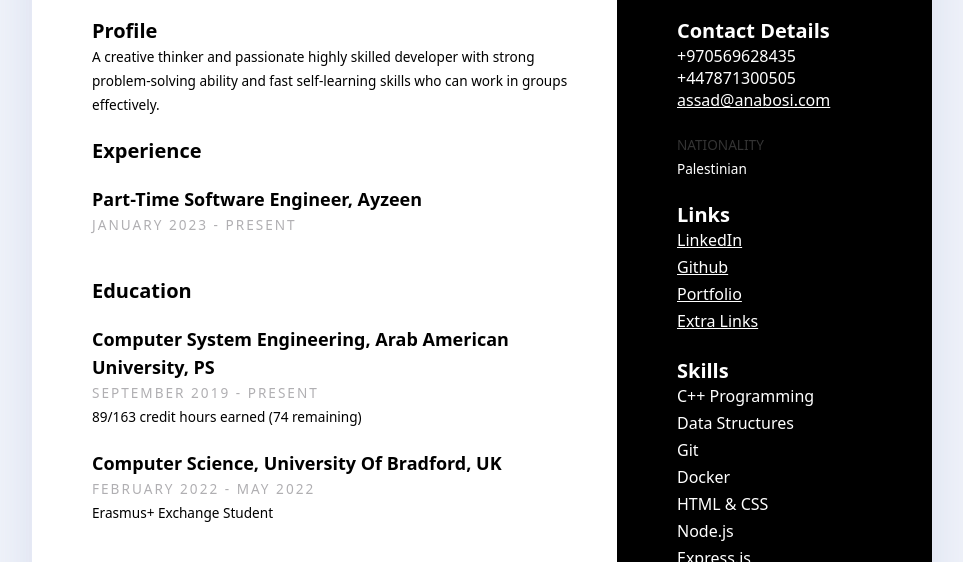
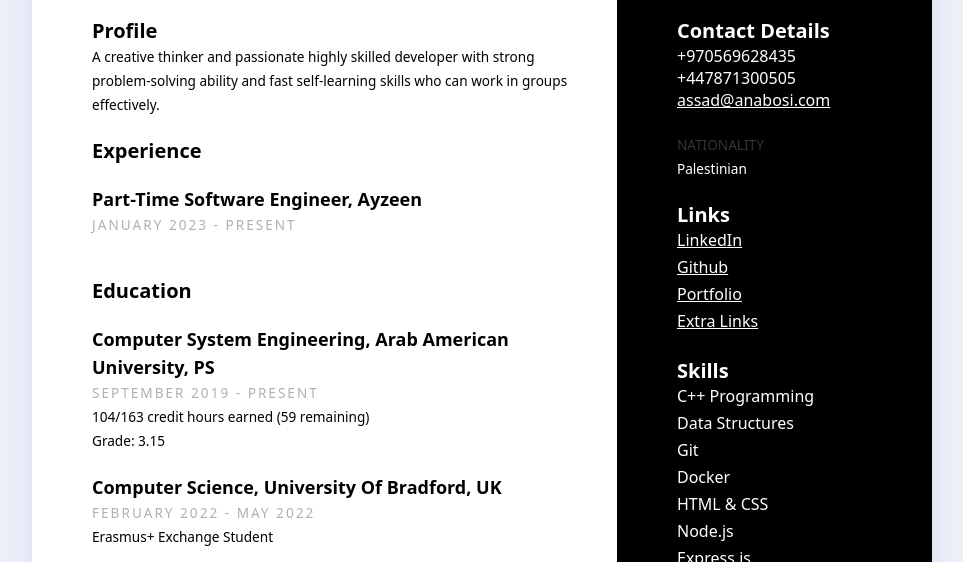
Before and after one commit to AssadAnabosi/Resume, a plain HTML site: page index.html in a window 1280 px wide. Shown: the part 183-745 px from the top of the page, without its empty margins (158-1121 px from the left). Drawn offline with Linux system fonts and the light colour scheme.

Commit message:
update(eduction):credit hours details

```diff
--- a/index.html
+++ b/index.html
@@ -59,7 +59,9 @@
                             <span class="end">Present</span>
                         </p>
                         <p class="description">
-                            89/163 credit hours earned (74 remaining)
+                            <span>104/163 credit hours earned (59 remaining)</span>
+                            <br>
+                            <span>Grade: 3.15</span>
                         </p>
                     </li>
                     <li>
```
